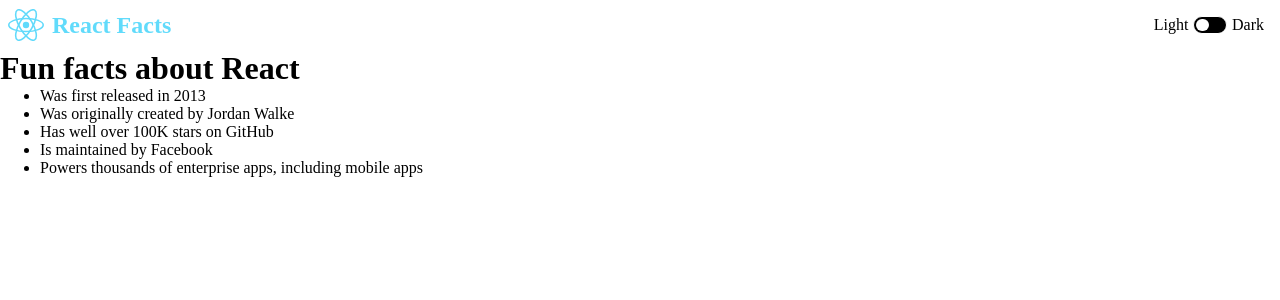
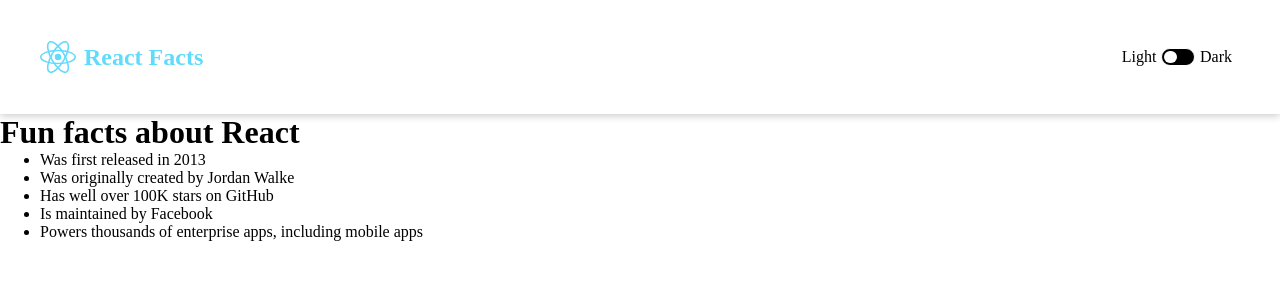
Before and after one commit to Kalanithi96/LearnReact, a React (Vite) app in the folder 12.darkMode/: page / in a window 1280 px wide. Shown: the top 300 px of the page. Built offline with nearby package versions, Linux system fonts and the light colour scheme; the HTML template or start-up script is replaced by a standard one.

Commit message:
Added shadow style to Header

```diff
--- a/12.darkMode/src/App.css
+++ b/12.darkMode/src/App.css
@@ -5,6 +5,8 @@
 .navbar {
   display: flex;
   align-items: center;
+  padding: 2em;
+  box-shadow: 0px 2.98px 7.45px rgba(0,0,0,0.2);
 }
 
 .header--logo {
```
